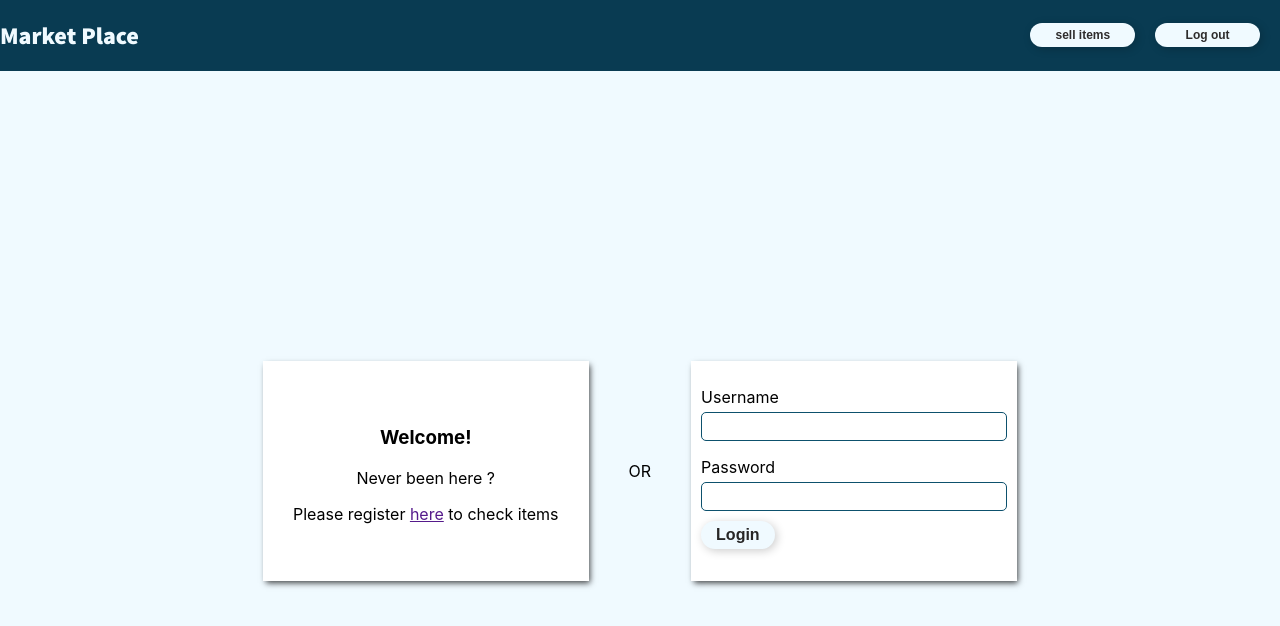
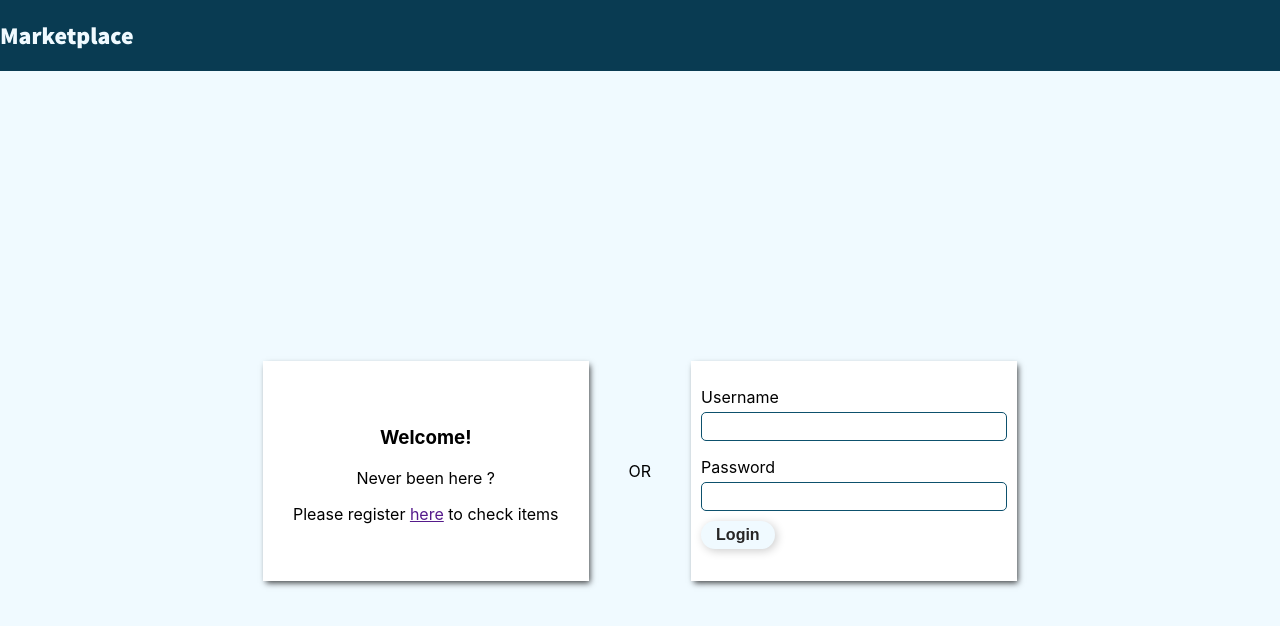
Before and after one commit to kraben1026/shop, a React (Create React App) app in the folder shop/frontend/: page / in a window 1280 px wide. Shown: the top 626 px of the page. Built offline with nearby package versions, Linux system fonts and the light colour scheme; the HTML template or start-up script is replaced by a standard one.

Commit message:
part of myItems page added

```diff
--- a/shop/frontend/src/App.js
+++ b/shop/frontend/src/App.js
@@ -5,6 +5,7 @@ import './App.css';
 import Sell from "./Pages/Sell";
 import NotImplemented from "./Pages/NotImplemented";
 import Register from "./Pages/Register";
+import MyItems from "./Pages/MyItems";
 
 const router = createBrowserRouter([
   {
@@ -24,9 +25,14 @@ const router = createBrowserRouter([
     element: <Register />
   },
   {
+    path: "/myItems",
+    element: <MyItems />
+  },
+  {
     path: "/*",
     element: <NotImplemented />
   }
+
 ]);
 function App() {
   return (
--- /dev/null
+++ b/shop/frontend/src/Components/LoginNavbar.css
@@ -0,0 +1,15 @@
+.navbar {
+    color: #f0faff;
+    display: flex;
+    width: 100vw;
+    justify-content: flex-end;
+    align-items: center;
+    background-color: #093b52;
+  }
+
+  .title {
+    width: 100%;
+    margin-left: 0px;
+    font-family: "Source Sans Pro", sans-serif;
+    font-weight: lighter;
+  }
--- /dev/null
+++ b/shop/frontend/src/Components/LoginNavbar.js
@@ -0,0 +1,12 @@
+import { useNavigate } from "react-router-dom"
+import './LoginNavbar.css'
+const LoginNavbar = (props) => {
+    const navigate = useNavigate();
+  return (
+    <nav className="navbar">
+        <div className="title"><h1>Marketplace</h1></div>
+      </nav>
+  )
+}
+
+export default LoginNavbar
--- a/shop/frontend/src/Components/Navbar.js
+++ b/shop/frontend/src/Components/Navbar.js
@@ -8,8 +8,10 @@ const Navbar = (props) => {
       }
   return (
     <nav className="navbar">
-        <div className="title"><h1>Market Place</h1></div>
-        <button onClick={() => navigate(props.route)} className = "homeBtn">{props.button}</button>
+        <div className="title"><h1>Marketplace</h1></div>
+        <button onClick={() => navigate("/sell")} className = "homeBtn">Sell items{props.button}</button>
+        <button onClick={() => navigate("/myItems")} className = "homeBtn">My Items</button>
+        <button onClick={() => navigate("/")} className = "homeBtn">Logout</button>
         {props.showButton && (
         <button onClick={logOut} className = "homeBtn">Log out</button>
         )}
--- a/shop/frontend/src/Pages/Home.js
+++ b/shop/frontend/src/Pages/Home.js
@@ -36,7 +36,7 @@ const Home = () => {
   }
   return (
     <>
-      <Navbar button="sell items" route = "/sell" showButton = {true}/>
+      <Navbar/>
       <div className="homeContainer">
         <main className="itemsContainer">
           {items.map((elem) => (
--- a/shop/frontend/src/Pages/Login.js
+++ b/shop/frontend/src/Pages/Login.js
@@ -1,7 +1,7 @@
 import "./login.css";
 import { useNavigate } from "react-router-dom";
 import { useState } from "react";
-import Navbar from "../Components/Navbar";
+import LoginNavbar from "../Components/LoginNavbar";
 
 const Login = () => {
   const [username, setUsername] = useState("");
@@ -27,7 +27,7 @@ const Login = () => {
     }
   };
   return (<>
-   <Navbar button="sell items" route = "/sell" showButton = {true}/>
+   <LoginNavbar/>
     <div className="container">
       <div className="wrapper">
       <div className="welcome">
--- /dev/null
+++ b/shop/frontend/src/Pages/MyItems.js
@@ -0,0 +1,36 @@
+    import { useEffect, useState } from "react";
+    import { useNavigate } from "react-router-dom"
+
+
+    const MyItems = () => {
+        const navigate = useNavigate();
+        const token = localStorage.getItem("token");
+        const[items, setItems] = useState([]);
+
+        const myItems = async () =>{
+            const response = await fetch("http://localhost:8080/api/myItems",  {
+                Method: "GET",
+                headers: {
+                        "Content-type": "application/json",
+                Authorization: `Bearer ${token}`,
+                        }
+            })
+            const data = await response.json();
+            setItems(data)
+            console.log(data)
+        }
+        useEffect(() => {
+            myItems();
+        }, []);
+    return (
+        <>
+        <div>MyItems</div>
+        <button onClick={() => {navigate("/home")}}>back</button>
+        {items.map((item) =>(
+            <div key={item.id}>{item.Name}</div>
+        ))}
+        </>
+    )
+    }
+
+    export default MyItems
--- a/shop/frontend/src/Pages/Sell.js
+++ b/shop/frontend/src/Pages/Sell.js
@@ -38,7 +38,7 @@ const Sell = () => {
 
   return (<>
 
-    <Navbar button="items" route = "/home"/>
+    <Navbar/>
     <div className="sellFormWrapper">
       <p className="sellFromDescription">
         If you want to sell an intem please fill the form below
```
Also changed, not shown: shop/frontend/src/Pages/myItems.css (added).
